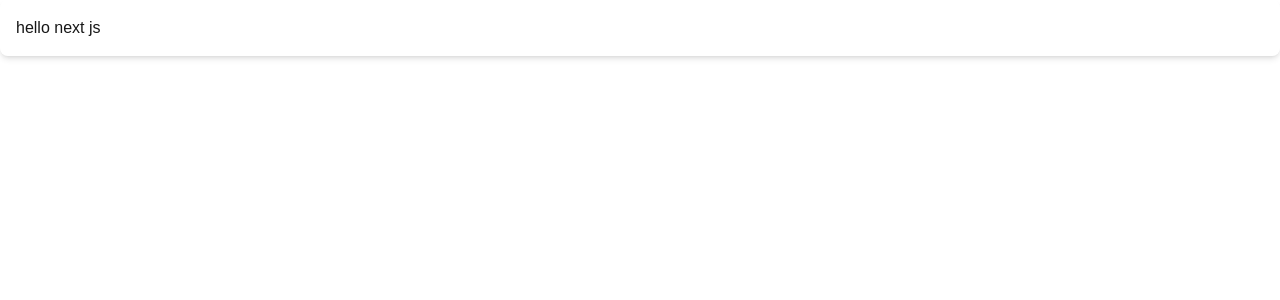
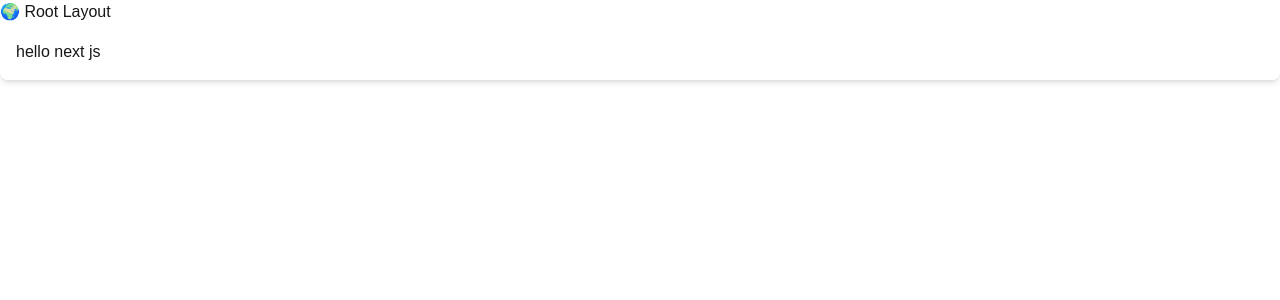
Before and after one commit to Hassanjaved17/NextJs_Practice-, a Next.js app: page / in a window 1280 px wide. Shown: the top 300 px of the page. Built offline with nearby package versions, Linux system fonts and the light colour scheme.

Commit message:
understanding and practice nextjs nested layout

```diff
--- a/app/layout.tsx
+++ b/app/layout.tsx
@@ -27,7 +27,9 @@ export default function RootLayout({
       lang="en"
       className={`${geistSans.variable} ${geistMono.variable} h-full antialiased`}
     >
-      <body className="min-h-full flex flex-col">{children}</body>
+      <body className="min-h-full flex flex-col">
+                <h2>🌍 Root Layout</h2>
+        {children}</body>
     </html>
   );
 }
```
